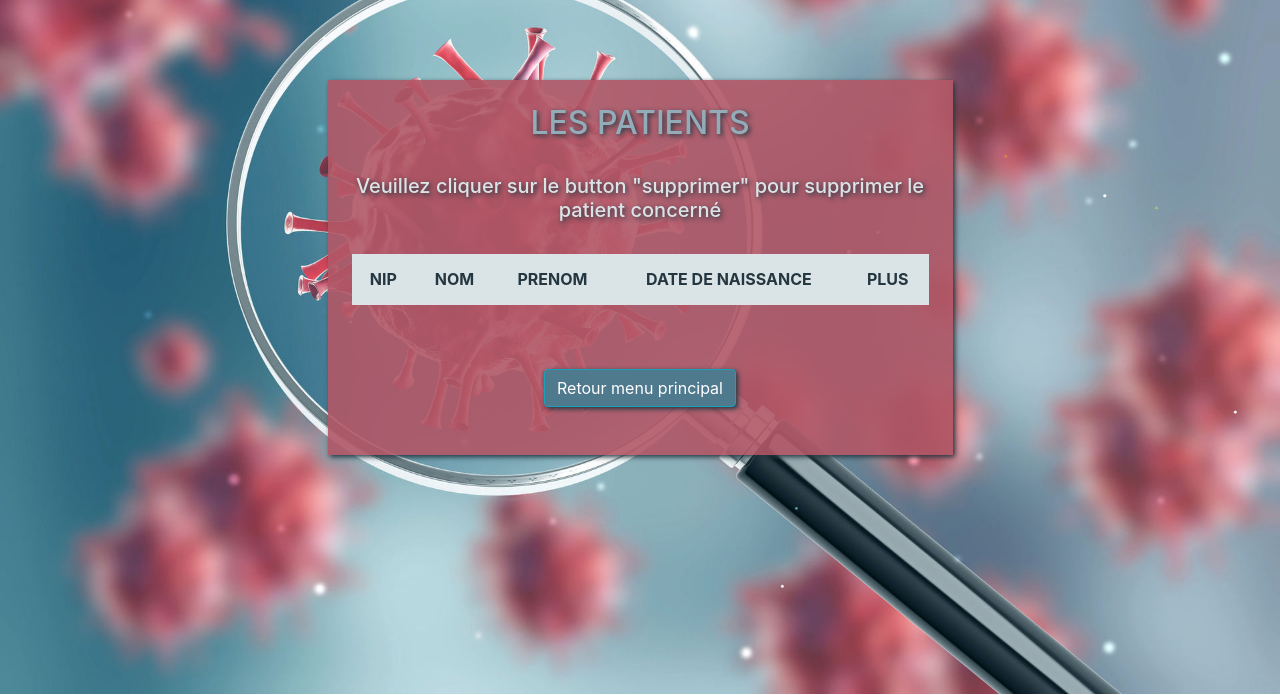
After one commit to YasmineHEDEYA/projet_infections, a PHP site: page /pat.php in a window 1280 px wide. The commit adds this page. Shown: the top 695 px of the page. Run offline with PHP 8.4, Linux system fonts and the light colour scheme; the visitor is signed in with stand-in values (Sample User, id 1); data comes from the database, SQL or seed files in the repository; lists and menus that the app fills with data are empty; some libraries are stand-ins or nearby versions.

Commit message:
Nouvelle page

```diff
--- a/acces_reussi_accueil.php
+++ b/acces_reussi_accueil.php
@@ -59,6 +59,7 @@ session_start();
             <div class="col-md-6 offset-md-3">
             <button class="btn btn-info btn-block my-4" type="submit" formaction="formulaire.php" style="background-color:#4f798d ;box-shadow:2px 2px 5px #24363f">Déclarer une infection</button>
             <button class="btn btn-info btn-block my-4" type="submit" formaction="recherche_infection.php" style="background-color:#4f798d ;box-shadow:2px 2px 5px #24363f">Consulter une infection</button>
+            <button class="btn btn-info btn-block my-4" type="submit" formaction="pat.php" style="background-color:#4f798d ;box-shadow:2px 2px 5px #24363f">Gestion de doublons patients</button>
             <button class="btn btn-info btn-block my-4" type="submit" formaction="deconnexion.php" style="background-color:#4f798d ;box-shadow:2px 2px 5px #24363f">Déconnexion</button>
             </div>
         </form>
--- /dev/null
+++ b/pat.php
@@ -0,0 +1,110 @@
+<?php
+session_start();
+?>
+<!doctype html>
+<html lang="fr">
+
+<head>
+    <meta charset="utf-8">
+    <meta name="viewport" content="width=device-width, initial-scale=1, shrink-to-fit=no">
+    <link rel="stylesheet" href="https://maxcdn.bootstrapcdn.com/bootstrap/4.0.0/css/bootstrap.min.css" integrity="sha384-Gn5384xqQ1aoWXA+058RXPxPg6fy4IWvTNh0E263XmFcJlSAwiGgFAW/dAiS6JXm" crossorigin="anonymous">
+    <style type="text/css">
+        form {
+            background-color: rgba(177, 87, 102, 0.9);
+            box-shadow: 2px 2px 5px #24363f;
+            margin-top: 10vh;
+            margin-bottom: 10vh;
+            margin-right: 25%;
+            margin-left: 25%;
+            width: 50%;
+        }
+
+        .form-control {
+            box-shadow: 2px 2px 5px #24363f;
+        }
+
+        h5,
+        label {
+            color: #dae3e6;
+        }
+
+        p {
+            color: white;
+            font-size: 0.8em;
+        }
+
+        a {
+            color: white;
+            font-size: 0.8em;
+        }
+
+        body {
+            background-image: url("inf.jpeg");
+            background-repeat: no-repeat;
+            background-size: cover;
+            background-position: center;
+            height: 100%;
+        }
+
+        th {
+            background-color: #dae3e6;
+            color: #24363f;
+
+        }
+    </style>
+    <script src="https://code.jquery.com/jquery-3.5.1.slim.min.js" integrity="sha384-DfXdz2htPH0lsSSs5nCTpuj/zy4C+OGpamoFVy38MVBnE+IbbVYUew+OrCXaRkfj" crossorigin="anonymous"></script>
+    <script src="https://cdn.jsdelivr.net/npm/bootstrap@4.5.3/dist/js/bootstrap.bundle.min.js" integrity="sha384-ho+j7jyWK8fNQe+A12Hb8AhRq26LrZ/JpcUGGOn+Y7RsweNrtN/tE3MoK7ZeZDyx" crossorigin="anonymous"></script>
+    <script src="https://ajax.googleapis.com/ajax/libs/jquery/1.11.3/jquery.min.js"></script>
+    <script src="https://ajax.googleapis.com/ajax/libs/jqueryui/1.11.4/jquery-ui.min.js"></script>
+
+    <title>Liste des patients</title>
+</head>
+
+<body>
+    <div class="col-md-12">
+
+        <form method="post" class="text-center p-4">
+            <p class="h2 mb-2" style="color:#93acb9; text-shadow: 2px 2px 5px#24363f">LES PATIENTS</p>
+            <br />
+            <legend>
+                <h5 style="text-shadow: 2px 2px 5px #24363f">Veuillez cliquer sur le button "supprimer" pour supprimer le patient concerné</h5>
+            </legend>
+            <br />
+            <table class="table  table-hover">
+                <?php
+                include("connexion.php");
+
+                $req = $bdd->prepare('SELECT DISTINCT patient.nip, nom_pat, prenoms_pat, date_naiss_pat
+                FROM `centre_hospitalier`
+                    LEFT JOIN `site` ON `site`.`id_centre` = `centre_hospitalier`.`id_centre`
+                    LEFT JOIN `service` ON `service`.`id_site` = `site`.`id_site`
+                    LEFT JOIN `hospitalisation` ON `hospitalisation`.`id_service` = `service`.`id_service`
+                    LEFT JOIN `patient` ON `patient`.`nip` = `hospitalisation`.`nip`
+                    WHERE nom_centre = :p_centre');
+
+                    $req->execute(array(':p_centre' => $_SESSION['centre_hospitalier']));
+                    $ligne = $req->fetch();
+                    echo "<thead><tr><th>NIP</th><th>NOM</th><th>PRENOM</th><th>DATE DE NAISSANCE</th><th>PLUS</th></tr></thead>";
+                    while ($ligne) {
+                        echo "<tr>";
+                        echo "<td>" . $ligne['nip'] . "</td> ";
+                        echo "<td>" . $ligne['nom_pat'] . "</td> ";
+                        echo "<td>" . $ligne['prenoms_pat'] . "</td> ";
+                        echo "<td>" . $ligne['date_naiss_pat'] . "</td> ";
+                        echo "<td width='10%'><button class='btn btn-info btn-block' style='background-color:#4f798d ;box-shadow:2px 2px 5px #24363f'><a href='doublons.php?patnip=" . $ligne['nip'] . "'>Supprimer</a></button></td>";
+                        echo "</tr>";
+                        $ligne = $req->fetch();
+                    }
+                $req->closeCursor();
+
+                ?>
+            </table>
+            <br />
+            <button onclick="window.location.href='acces_reussi_accueil.php'" class="btn btn-info my-4" type="button" style="background-color:#4f798d ;box-shadow:2px 2px 5px #24363f">Retour menu principal</button>
+        </form>
+
+    </div>
+
+</body>
+
+</html>
```
Also changed, not shown: doublons.php (added, +90 -0 lines).
